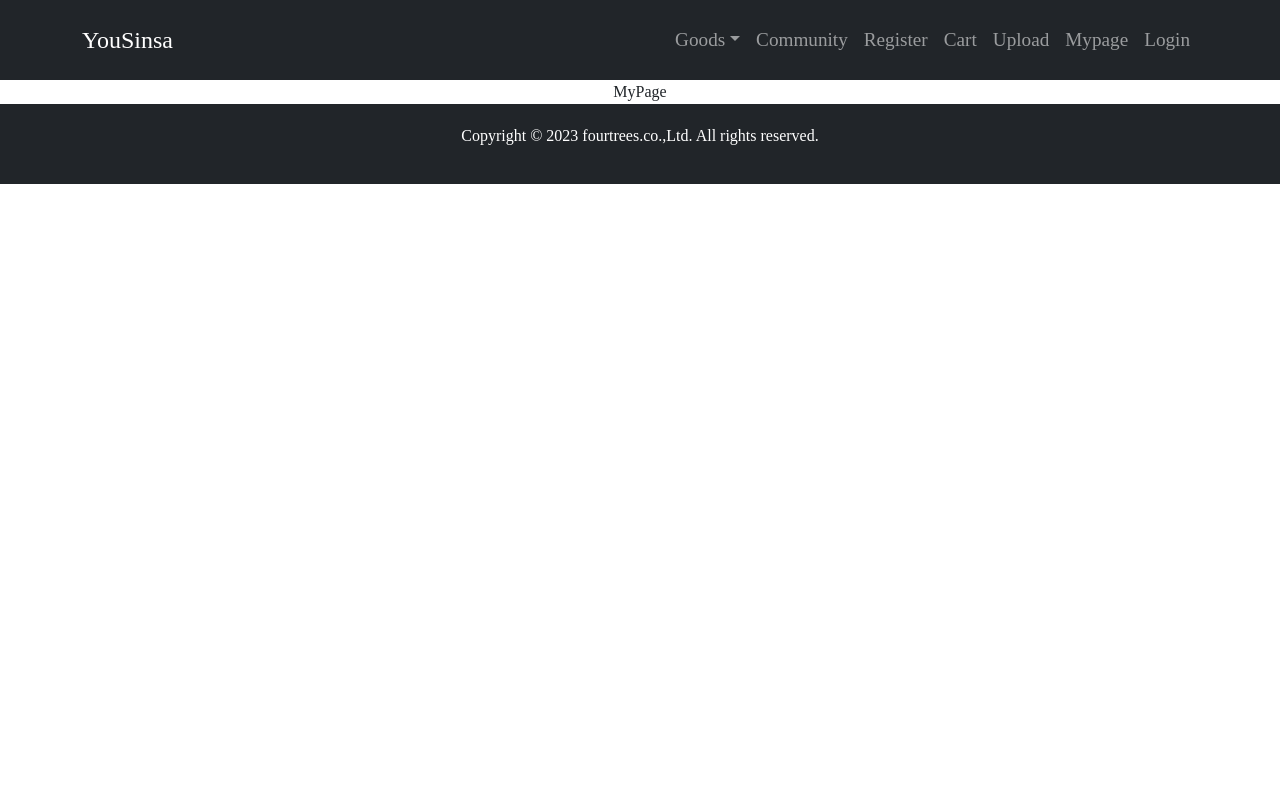
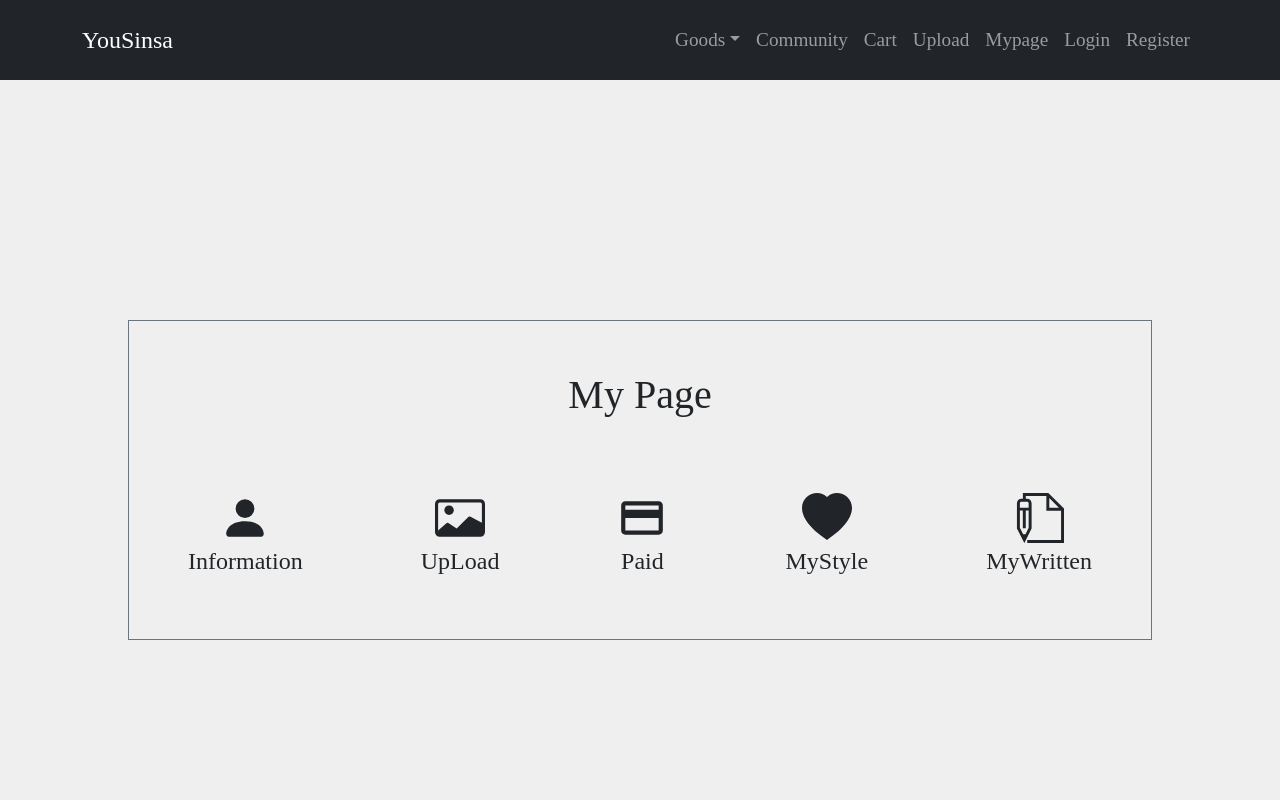
Before and after one commit to yousinsa/front-end, a React (Create React App) app in the folder my-app/: page /mypage in a window 1280 px wide. Shown: the top 800 px of the page. Built offline with nearby package versions, Linux system fonts and the light colour scheme; a web font is replaced by a local one.

Commit message:
style 마이페이지 퍼블리싱

```diff
--- a/my-app/package.json
+++ b/my-app/package.json
@@ -14,6 +14,7 @@
     "react": "^18.2.0",
     "react-bootstrap": "^2.7.0",
     "react-dom": "^18.2.0",
+    "react-icons": "^4.7.1",
     "react-redux": "^8.0.4",
     "react-router-dom": "^6.6.2",
     "react-scripts": "5.0.1",
--- a/my-app/src/MyPage/MyPage.tsx
+++ b/my-app/src/MyPage/MyPage.tsx
@@ -1,7 +1,69 @@
 import React from "react";
+import styled from "styled-components";
+import { BsFillPersonFill } from "react-icons/bs";
+import { BsCardImage } from "react-icons/bs";
+import { MdOutlinePayment } from "react-icons/md";
+import { BsHeartFill } from "react-icons/bs";
+import { TfiWrite } from "react-icons/tfi";
 
 const MyPage = () => {
-  return <div>MyPage</div>;
+  return (
+    <MyPageContainer>
+      <MyPageInnerContatiner>
+        <MyPageTitle>My Page</MyPageTitle>
+        <ItemContainer>
+          <ItemInnerContainer>
+            <BsFillPersonFill size="50"></BsFillPersonFill>
+            <ItemText>Information</ItemText>
+          </ItemInnerContainer>
+          <ItemInnerContainer>
+            <BsCardImage size="50"></BsCardImage>
+            <ItemText>UpLoad</ItemText>
+          </ItemInnerContainer>
+          <ItemInnerContainer>
+            <MdOutlinePayment size="50"></MdOutlinePayment>
+            <ItemText>Paid</ItemText>
+          </ItemInnerContainer>
+          <ItemInnerContainer>
+            <BsHeartFill size="50"></BsHeartFill>
+            <ItemText>MyStyle</ItemText>
+          </ItemInnerContainer>
+          <ItemInnerContainer>
+            <TfiWrite size="50"></TfiWrite>
+            <ItemText>MyWritten</ItemText>
+          </ItemInnerContainer>
+        </ItemContainer>
+      </MyPageInnerContatiner>
+    </MyPageContainer>
+  );
 };
 
+const MyPageContainer = styled.section`
+  width: 100vw;
+  height: 100vh;
+  display: flex;
+  justify-content: center;
+  align-items: center;
+`;
+const MyPageTitle = styled.h1`
+  text-align: center;
+  padding-top: 50px;
+  height: 30%;
+`;
+const MyPageInnerContatiner = styled.div`
+  border: 1px solid #6c757d;
+  width: 80%;
+  height: 40%;
+`;
+const ItemContainer = styled.div`
+  width: 100%;
+  height: 70%;
+  display: flex;
+  justify-content: space-around;
+  align-items: center;
+`;
+const ItemInnerContainer = styled.div``;
+const ItemText = styled.div`
+  font-size: 1.5rem;
+`;
 export default MyPage;
--- a/my-app/src/NavigationBar/NavigationBar.tsx
+++ b/my-app/src/NavigationBar/NavigationBar.tsx
@@ -23,11 +23,12 @@ const NavigationBar = () => {
                 <NavDropdown.Item href="/goods">Etc</NavDropdown.Item>
               </NavDropdown>
               <Nav.Link href="/community">Community</Nav.Link>
-              <Nav.Link href="/register">Register</Nav.Link>
+
               <Nav.Link href="/cart">Cart</Nav.Link>
               <Nav.Link href="/upload">Upload</Nav.Link>
               <Nav.Link href="/mypage">Mypage</Nav.Link>
               <Nav.Link href="/login">Login</Nav.Link>
+              <Nav.Link href="/register">Register</Nav.Link>
             </Nav>
           </NavbarItemContainer>
         </Container>
--- a/my-app/src/index.css
+++ b/my-app/src/index.css
@@ -15,4 +15,5 @@ body{
   src: url('https://cdn.jsdelivr.net/gh/projectnoonnu/noonfonts_2201-2@1.0/GangwonEduPowerExtraBoldA.woff') format('woff');
   font-weight: normal;
   font-style: normal;
+  background-color: #efefef;
 }
```
Also changed, not shown: 1 other file (tests, documents, lock files or other folders).
